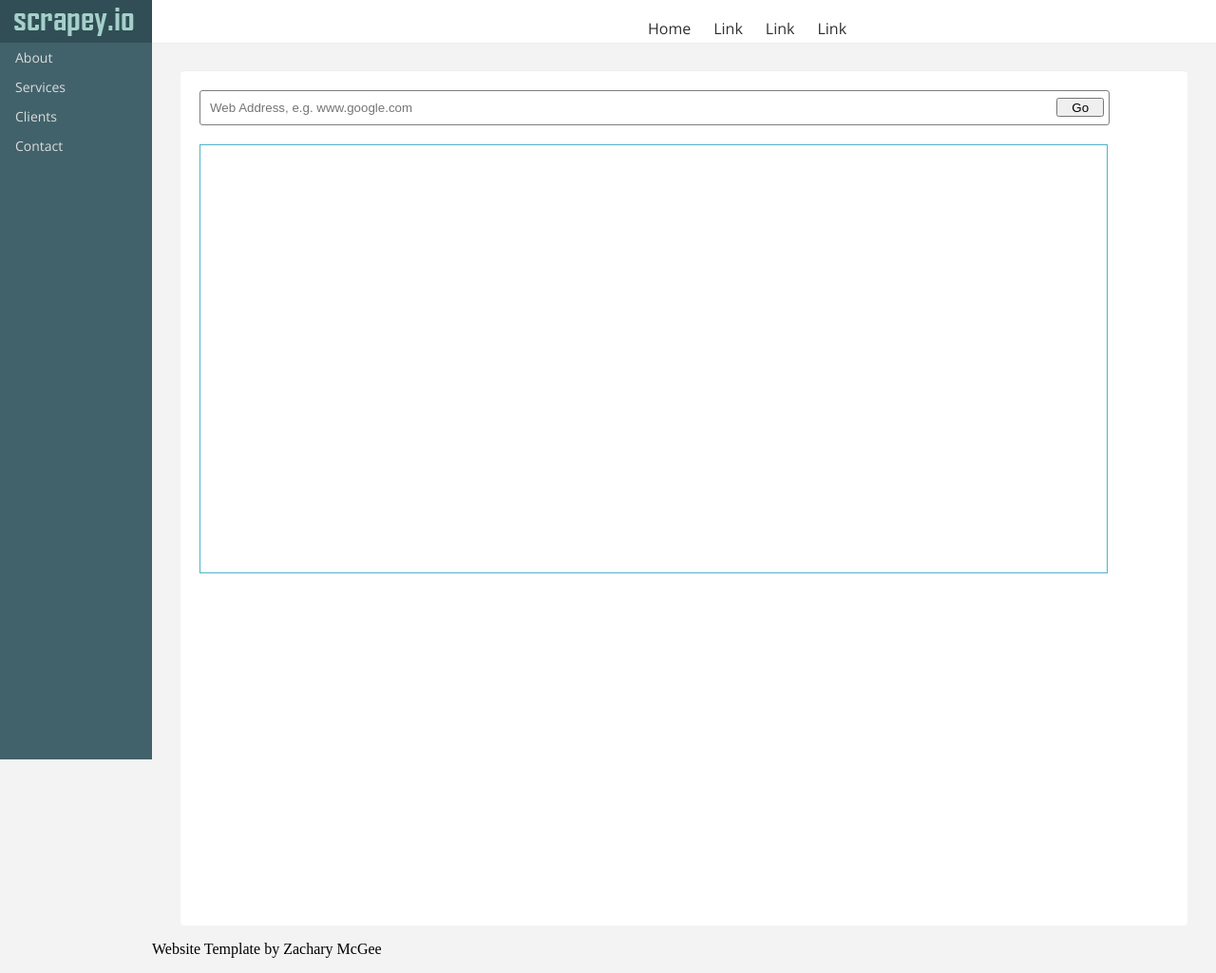
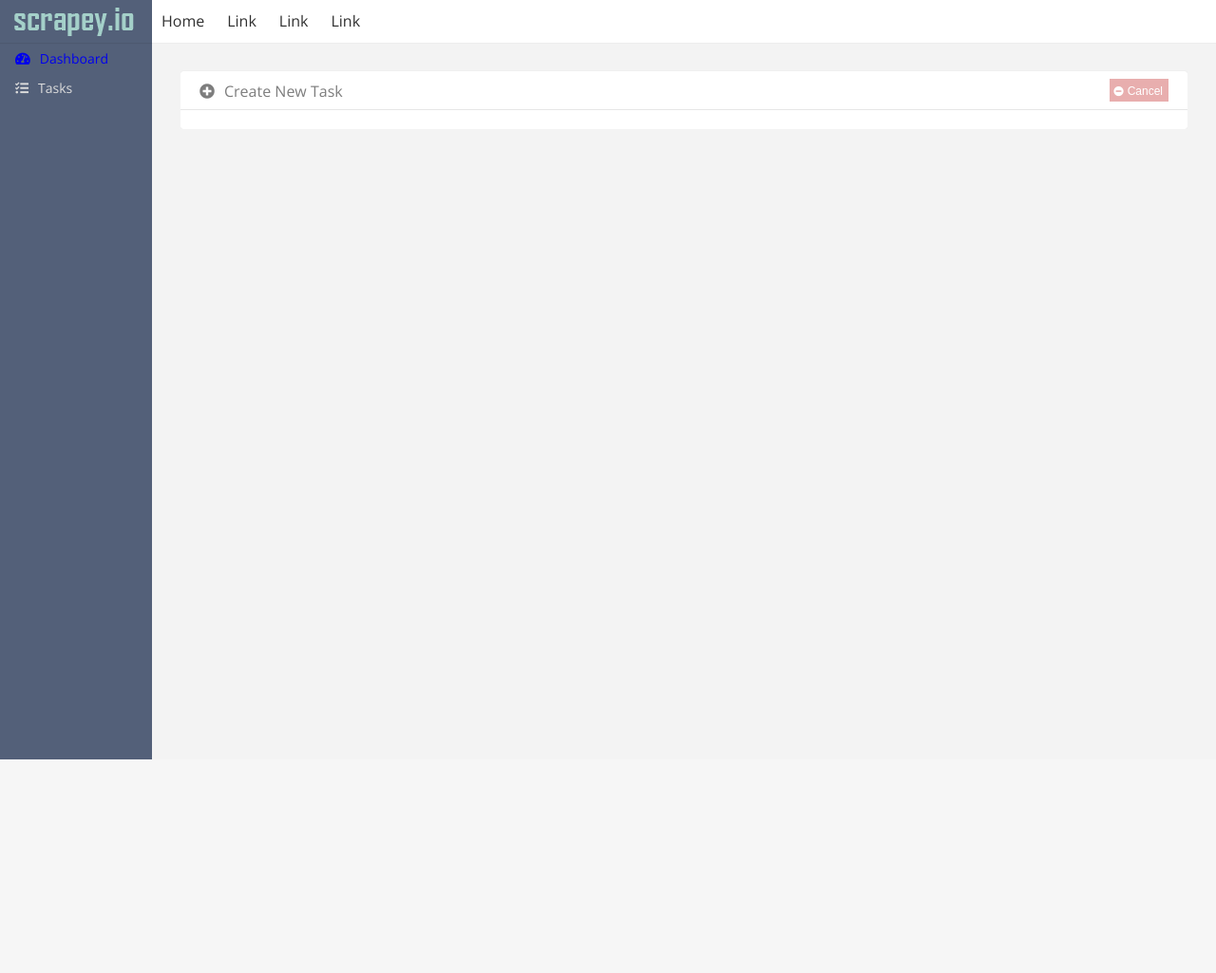
Before and after one commit to ZacharyMcGee/scrapey, a PHP site: page / in a window 1280 px wide. Shown: the whole page at 95% size. After the commit the page ends 800 px from the top, so only its background shows below. Run offline with PHP 8.4, Linux system fonts and the light colour scheme; some libraries are stand-ins or nearby versions.

Commit message:
Styling and Navigation

```diff
--- a/css/style.css
+++ b/css/style.css
@@ -30,7 +30,6 @@ body {
 
 .header-img {
   float: left;
-  padding-left: 15%;
   padding-top: 5px;
 }
 
@@ -41,8 +40,7 @@ body {
 
 .header-menu-bar {
   float: left;
-  padding-left: 320px;
-  padding-top: 19px;
+  padding-top: 11px;
 }
 
 .header-menu-bar ul {
@@ -71,16 +69,71 @@ body {
 
 .content {
   float: left;
+  width: 100%;
+}
+
+.full-card {
   background-color: #FFF;
   color: #7d7d7d;
   font-family: 'Open Sans', sans-serif;
   border-radius: 3px;
   width: 100%;
-  height: 900px;
   margin-top: 75px;
+  padding-bottom: 20px;
   -webkit-box-shadow: 0px 0px 1px 0px rgba(87,87,87,0.19);
   -moz-box-shadow: 0px 0px 1px 0px rgba(87,87,87,0.19);
   box-shadow: 0px 0px 1px 0px rgba(87,87,87,0.19);
+}
+
+.card-title {
+  border-bottom: 1px solid #e6e6e6;
+  padding-bottom: 8px;
+  height: 32px;
+}
+
+.card-title-text {
+  margin-left: 20px;
+  margin-bottom: 10px;
+  padding-top: 10px;
+  float: left;
+}
+
+.card-title-button {
+  padding-top: 8px;
+  padding-right: 20px;
+  float: right;
+}
+
+.card-body {
+  width: 100%;
+}
+
+.small-button {
+  background-color: #a4d0c9;
+  border: none;
+  color: white;
+  padding: 4px;
+  padding-right: 6px;
+  text-align: center;
+  text-decoration: none;
+  display: inline-block;
+  font-size: 12px;
+  margin-top: 0;
+  cursor: pointer;
+}
+
+.small-button-red {
+  background-color: #e8aeae;
+  border: none;
+  color: white;
+  padding: 4px;
+  padding-right: 6px;
+  text-align: center;
+  text-decoration: none;
+  display: inline-block;
+  font-size: 12px;
+  margin-top: 0;
+  cursor: pointer;
 }
 
 .input {
@@ -93,22 +146,26 @@ padding-left: 20px;
 }
 
 .input-text {
-  width: 90%;
+  width: calc(100% - 40px); /* IE 9,10 , Chrome, Firefox */
+  width: -webkit-calc(100% - 40px); /*For safari 6.0*/
   padding: 10px;
   border-radius: 3px;
   border: 1px solid #7d7d7d;
+  float: left;
 }
 
 .input-button {
     margin-left: -60px;
     height: 20px;
     width: 50px;
+
 }
 
 .site-view {
   margin-left: 20px;
   margin-top: 20px;
-  width: 90%;
+  width: calc(100% - 40px); /* IE 9,10 , Chrome, Firefox */
+  width: -webkit-calc(100% - 40px); /*For safari 6.0*/
   height: 450px;
   style: overflow:auto;
   border: 1px ridge #51b2ca;
@@ -120,19 +177,21 @@ height: 100%;
 }
 
 .sidebar {
-  background-color: #41626b;
+  background-color: #536079;
     height: 100%;
     width: 160px;
     position: fixed;
-    z-index: 1;
+    z-index: 0;
     top: 0; /
     left: 0;
     overflow-x: hidden;
 }
 
 .sidebar-header {
-  background-color: #314E56;
+  z-index: 1;
+  background-color: #536079;
   height: 45px;
+  border-bottom: 1px solid #00000012;
   -webkit-box-shadow: 0px 0px 1px 0px rgba(87,87,87,0.19);
   -moz-box-shadow: 0px 0px 1px 0px rgba(87,87,87,0.19);
   box-shadow: 0px 0px 1px 0px rgba(87,87,87,0.19);
@@ -144,18 +203,67 @@ height: 100%;
 }
 
 .sidebar-menu {
-  background-color: #41626b;
+
+  z-index: 0;
 }
 
 .sidebar-menu a {
     padding: 6px 8px 6px 16px;
     text-decoration: none;
-    color: #dcdcdc;
     font-size: 14px;
     font-family: 'Open Sans', sans-serif;
     display: block;
 }
 
+.sidebar-active {
+  color: #536079;
+  background-color: #a4d0c9;
+}
+
+.sidebar-inactive {
+  color: #dcdcdc;
+  background-color: #536079;
+}
+
+.parent-link {
+  padding-left: 10px;
+}
+
+.task-table {
+  width: calc(100% - 40px); /* IE 9,10 , Chrome, Firefox */
+  width: -webkit-calc(100% - 40px); /*For safari 6.0*/
+  margin: 20px;
+  border: 1px solid #e6e6e6;
+  border-collapse: collapse;
+}
+
+.task-table th {
+  color: #7d7d7d;
+  font-family: 'Open Sans', sans-serif;
+  font-weight: normal;
+  border: 1px solid #e6e6e6;
+  text-align: left;
+  padding: 5px;
+}
+
+.task-table tr {
+  color: #7d7d7d;
+  font-family: 'Open Sans', sans-serif;
+  font-weight: normal;
+  border: 1px solid #e6e6e6;
+  text-align: left;
+  padding: 5px;
+}
+
+.task-table td {
+  color: #7d7d7d;
+  font-family: 'Open Sans', sans-serif;
+  font-weight: normal;
+  border: 1px solid #e6e6e6;
+  text-align: left;
+  padding: 5px;
+}
+
 .footer {
   margin-left: 160px;
 }
--- a/index.html
+++ b/index.html
@@ -7,6 +7,7 @@
   <meta name="description" content="Scrapey">
   <meta name="author" content="Scrapey">
   <link rel="stylesheet" href="css/style.css">
+  <link rel="stylesheet" href="https://use.fontawesome.com/releases/v5.5.0/css/all.css" integrity="sha384-B4dIYHKNBt8Bc12p+WXckhzcICo0wtJAoU8YZTY5qE0Id1GSseTk6S+L3BlXeVIU" crossorigin="anonymous">
 </head>
 
 <body>
@@ -15,10 +16,8 @@
       <img src="images/logo.png" alt="logo" />
     </div>
     <div class="sidebar-menu">
-      <a href="#">About</a>
-      <a href="#">Services</a>
-      <a href="#">Clients</a>
-      <a href="#">Contact</a>
+      <a href="#"><i class="fas fa-tachometer-alt"></i><span class="parent-link">Dashboard</span></a>
+      <a href="#" class="sidebar-inactive" id="tasks"><i class="fas fa-tasks"></i><span class="parent-link">Tasks</span></a>
     </div>
 </div>
 
@@ -28,7 +27,7 @@
 
     <div class="header-menu-bar">
       <ul>
-        <li><a href="#" onClick="scrollToSection('#home')">Home</a></li>
+        <li><a href="#" id="button1">Home</a></li>
         <li><a href="#" onClick="scrollToSection('#description')">Link</a></li>
         <li><a href="#" onClick="scrollToSection('#definition')">Link</a></li>
         <li><a href="#" onClick="scrollToSection('#design')">Link</a></li>
@@ -37,20 +36,28 @@
   </div>
 
   <div class="main" id="main">
-    <div class="content">
-      <div class="input">
-        <input type="text" id="input-site" class="input-text" placeholder="Web Address, e.g. www.google.com">
-        <input type="button" id="button" class="input-button" value="Go" onclick="refreshData()">
+    <div class="content" id="content">
+      <div class="full-card">
+        <div class="card-title">
+          <div class="card-title-text">
+            <i class="fas fa-plus-circle"></i><span class="parent-link">Create New Task</span>
+          </div>
+          <div class="card-title-button">
+            <button class="small-button-red"><i class="fas fa-minus-circle fa-sm" style="padding-top:4px; padding-right:4px;"></i></i>Cancel</button>
+          </div>
+        </div>
+
+        <div class="card-body">
+
+        </div>
       </div>
-        <iframe name="iframe" id="iframe" scroll="no" class="site-view"></iframe>
-</div>
-
     </div>
   </div>
+</div>
 
   <div class="footer">
     <div class="footer_text">
-      <p>Website Template by Zachary McGee</p>
+
     </div>
   </div>
 
@@ -60,5 +67,4 @@
   <script src="js/load_page.js"></script>
   <script src="js/scrapey.js"></script>
   <script src="js/element-selector.js"></script>
-  <script src="https://unpkg.com/ionicons@4.4.6/dist/ionicons.js"></script>
 </html>
--- a/js/scrapey.js
+++ b/js/scrapey.js
@@ -1,3 +1,9 @@
 function loadSite(site){
   document.getElementById('iframe').src = "www." + site;
 }
+
+$("#tasks").click(function(){
+    $.ajax({url: "tasks.html", success: function(result){
+        $("#content").html(result);
+    }});
+});
--- /dev/null
+++ b/page-view.html
@@ -0,0 +1,5 @@
+<div class="input">
+  <input type="text" id="input-site" class="input-text" placeholder="Web Address, e.g. www.google.com">
+  <input type="button" id="button" class="input-button" value="Go" onclick="refreshData()">
+</div>
+<iframe name="iframe" id="iframe" scroll="no" class="site-view"></iframe>
```
Also changed, not shown: dashboard.html (deleted, +0 -7 lines), tasks.html (added, +35 -0 lines).
